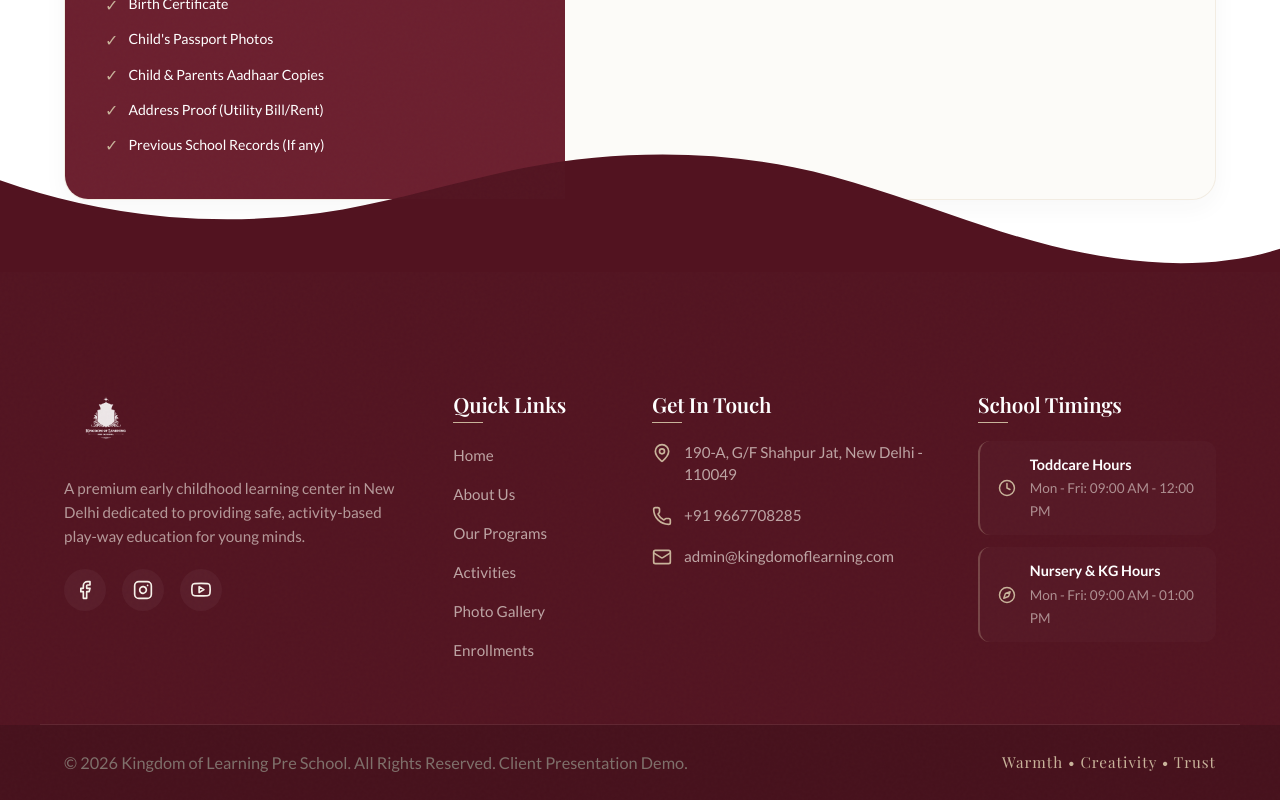
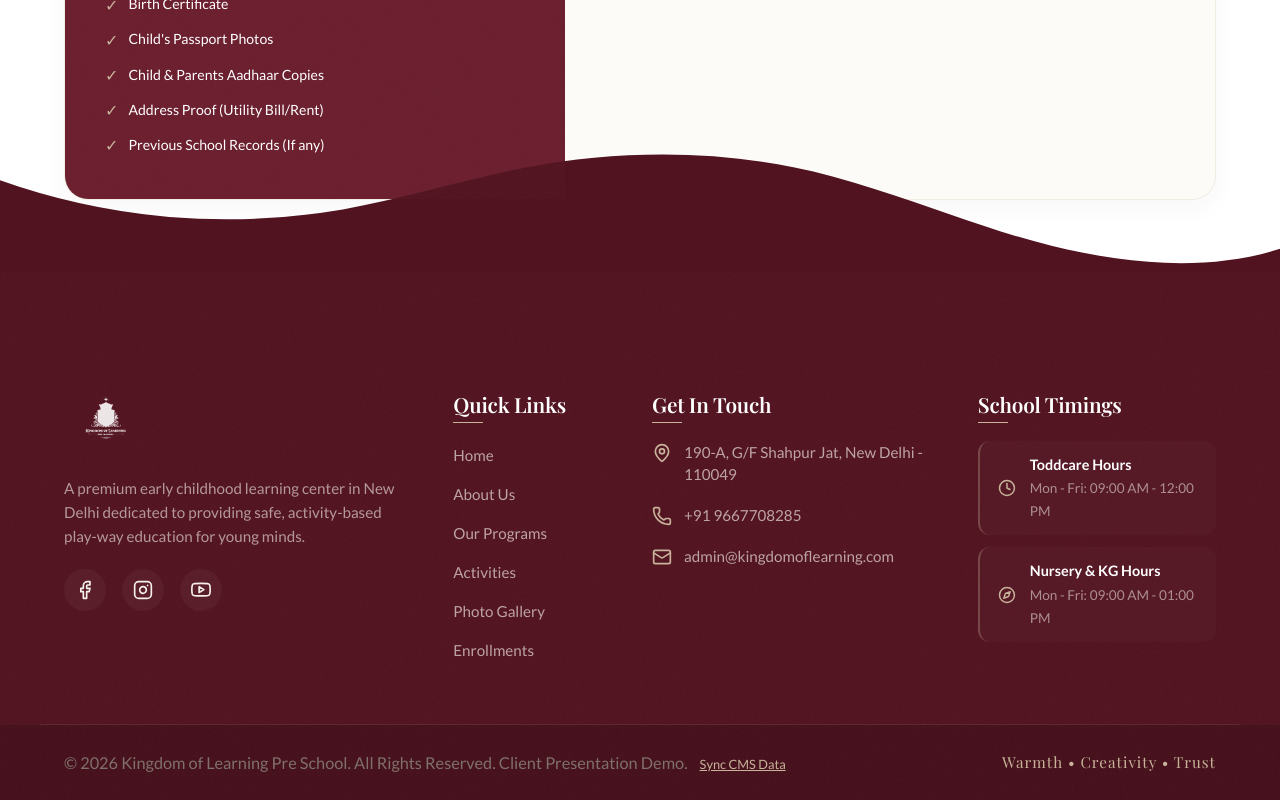
Before and after one commit to vinaychute2506-oss/Kingdom-Of-Planet-Web, a React (Vite) app: page / in a window 1280 px wide. Shown: the part 10962-11762 px from the top of the page. Built offline with nearby package versions, Linux system fonts and the light colour scheme; no server answers; a web font is replaced by a local one.

Commit message:
Advanced CMS refinements: version caching, structured local SEO data, GA tracker, success mail dispatches, and footer force sync link

```diff
--- a/index.html
+++ b/index.html
@@ -5,20 +5,71 @@
     <link rel="icon" type="image/png" href="/logo.png" />
     <meta name="viewport" content="width=device-width, initial-scale=1.0" />
     <meta name="description" content="Welcome to Kingdom of Learning Pre School - A premium early childhood learning center in Shahpur Jat, New Delhi dedicated to safe, activity-based play-way learning." />
+
     <!-- Open Graph / Facebook -->
     <meta property="og:type" content="website" />
     <meta property="og:title" content="Kingdom of Learning Pre School | A Kingdom Where Learning Comes Alive" />
     <meta property="og:description" content="Welcome to Kingdom of Learning Pre School - A premium early childhood learning center in Shahpur Jat, New Delhi." />
-    <meta property="og:image" content="/logo.png" />
+    <meta property="og:image" content="/og-preview.png" />
+
     <!-- Twitter -->
-    <meta property="twitter:card" content="summary" />
+    <meta property="twitter:card" content="summary_large_image" />
     <meta property="twitter:title" content="Kingdom of Learning Pre School | A Kingdom Where Learning Comes Alive" />
     <meta property="twitter:description" content="Welcome to Kingdom of Learning Pre School - A premium early childhood learning center in Shahpur Jat, New Delhi." />
-    <meta property="twitter:image" content="/logo.png" />
+    <meta property="twitter:image" content="/og-preview.png" />
+
     <link rel="preconnect" href="https://fonts.googleapis.com" />
     <link rel="preconnect" href="https://fonts.gstatic.com" crossorigin />
     <link href="https://fonts.googleapis.com/css2?family=Playfair+Display:ital,wght@0,400;0,500;0,600;0,700;1,400;1,500&family=Lato:wght@300;400;700;900&family=Poppins:wght@300;400;500;600;700&display=swap" rel="stylesheet" />
     <title>Kingdom of Learning Pre School | A Kingdom Where Learning Comes Alive</title>
+
+    <!-- Google Analytics (GA4) Tag Template -->
+    <script async src="https://www.googletagmanager.com/gtag/js?id=G-KOLPRESCHOOL"></script>
+    <script>
+      window.dataLayer = window.dataLayer || [];
+      function gtag(){dataLayer.push(arguments);}
+      gtag('js', new Date());
+      gtag('config', 'G-KOLPRESCHOOL');
+    </script>
+
+    <!-- Structured SEO LocalBusiness & Preschool JSON-LD Schema -->
+    <script type="application/ld+json">
+      {
+        "@context": "https://schema.org",
+        "@type": ["Preschool", "LocalBusiness", "EducationalOrganization"],
+        "@id": "https://www.kingdomoflearning.com",
+        "name": "Kingdom of Learning Pre School",
+        "image": "https://www.kingdomoflearning.com/og-preview.png",
+        "logo": "https://www.kingdomoflearning.com/logo.png",
+        "url": "https://www.kingdomoflearning.com",
+        "telephone": "+919667708285",
+        "email": "admin@kingdomoflearning.com",
+        "priceRange": "$$",
+        "address": {
+          "@type": "PostalAddress",
+          "streetAddress": "190-A, G/F Shahpur Jat",
+          "addressLocality": "New Delhi",
+          "postalCode": "110049",
+          "addressCountry": "IN"
+        },
+        "geo": {
+          "@type": "GeoCoordinates",
+          "latitude": 28.5738096,
+          "longitude": 77.2066373
+        },
+        "openingHoursSpecification": {
+          "@type": "OpeningHoursSpecification",
+          "dayOfWeek": ["Monday", "Tuesday", "Wednesday", "Thursday", "Friday"],
+          "opens": "09:00",
+          "closes": "13:00"
+        },
+        "sameAs": [
+          "https://facebook.com",
+          "https://instagram.com",
+          "https://youtube.com"
+        ]
+      }
+    </script>
   </head>
   <body>
     <div id="root"></div>
--- a/src/components/common/Footer.jsx
+++ b/src/components/common/Footer.jsx
@@ -5,8 +5,9 @@ import { FALLBACK_IMAGES } from '../../config/cms';
 import styles from './Footer.module.scss';
 
 const Footer = () => {
-  const { schoolInfo } = useCMS();
+  const { schoolInfo, refreshing, forceRefresh } = useCMS();
   const currentYear = new Date().getFullYear();
+
 
   const handleQuickLink = (hash) => {
     window.location.hash = hash;
@@ -105,10 +106,32 @@ const Footer = () => {
 
       <div className={styles.bottomBar}>
         <div className={`container ${styles.bottomContainer}`}>
-          <p>© {currentYear} {schoolInfo.schoolName}. All Rights Reserved. Client Presentation Demo.</p>
+          <p>
+            © {currentYear} {schoolInfo.schoolName}. All Rights Reserved. Client Presentation Demo.
+            <button
+              onClick={forceRefresh}
+              disabled={refreshing}
+              style={{
+                background: 'none',
+                border: 'none',
+                color: '#C8B39A',
+                marginLeft: '12px',
+                textDecoration: 'underline',
+                cursor: 'pointer',
+                fontSize: '0.8rem',
+                fontFamily: 'Lato',
+                transition: 'opacity 0.2s'
+              }}
+              onMouseEnter={(e) => { e.target.style.opacity = '0.8'; }}
+              onMouseLeave={(e) => { e.target.style.opacity = '1'; }}
+            >
+              {refreshing ? "Syncing..." : "Sync CMS Data"}
+            </button>
+          </p>
           <p className={styles.credits}>{schoolInfo.tagline}</p>
         </div>
       </div>
+
 
     </footer>
   );
--- a/src/components/common/WhatsAppButton.jsx
+++ b/src/components/common/WhatsAppButton.jsx
@@ -1,12 +1,22 @@
 import React from 'react';
 import { motion } from 'framer-motion';
 import { MessageCircle } from 'lucide-react';
+import { useCMS } from '../../context/CMSContext';
+import { trackEvent } from '../../services/analytics';
 import styles from './WhatsAppButton.module.scss';
 
 const WhatsAppButton = () => {
+  const { schoolInfo } = useCMS();
+
   const handleClick = () => {
-    // Standard mock WhatsApp redirect for preschool inquiry
-    window.open("https://wa.me/1234567890?text=Hello!%20I%20am%20interested%20in%20admissions%20at%20Kingdom%20Of%20Planet%20School.", "_blank");
+    const rawPhone = schoolInfo.whatsapp || '+919667708285';
+    // Sanitize number by stripping any space, plus, or dashes
+    const cleanPhone = rawPhone.replace(/\D/g, '');
+
+    // Log click conversion in Google Analytics
+    trackEvent('click', 'WhatsApp', 'Floating Action Widget');
+
+    window.open(`https://wa.me/${cleanPhone}?text=Hello!%20I%20am%20interested%20in%20admissions%20at%20Kingdom%20of%20Learning%20Pre%20School.`, "_blank");
   };
 
   return (
--- a/src/components/home/AdmissionsForm.jsx
+++ b/src/components/home/AdmissionsForm.jsx
@@ -3,8 +3,10 @@ import { motion, AnimatePresence } from 'framer-motion';
 import { Send, CheckCircle, User, Phone, Mail, CheckSquare, ClipboardList, AlertTriangle, Loader2 } from 'lucide-react';
 import { useCMS } from '../../context/CMSContext';
 import { submitForm } from '../../services/api';
+import { trackEvent } from '../../services/analytics';
 import SectionTitle from '../common/SectionTitle';
 import styles from './AdmissionsForm.module.scss';
+
 
 const AdmissionsForm = () => {
   const { schoolInfo, admissions } = useCMS();
@@ -87,6 +89,7 @@ const AdmissionsForm = () => {
       });
 
       if (response && response.status === 'success') {
+        trackEvent('submit', 'Inquiry', 'Admissions Form Success');
         setShowSuccess(true);
         setCooldown(true);
         setCooldownSeconds(10); // 10-second spam protection lock
--- a/src/pages/Contact.jsx
+++ b/src/pages/Contact.jsx
@@ -3,6 +3,7 @@ import { motion, AnimatePresence } from 'framer-motion';
 import { MapPin, Phone, Mail, Clock, Send, CheckCircle, Loader2 } from 'lucide-react';
 import { useCMS } from '../context/CMSContext';
 import { submitForm } from '../services/api';
+import { trackEvent } from '../services/analytics';
 import SectionTitle from '../components/common/SectionTitle';
 import styles from './Contact.module.scss';
 
@@ -70,6 +71,7 @@ const Contact = () => {
       });
 
       if (response && response.status === 'success') {
+        trackEvent('submit', 'Inquiry', 'Contact Form Success');
         setShowModal(true);
         setCooldown(true);
         setCooldownSeconds(10); // 10-second spam protection lock
--- a/src/pages/Gallery.jsx
+++ b/src/pages/Gallery.jsx
@@ -3,6 +3,7 @@ import { motion, AnimatePresence } from 'framer-motion';
 import { X, ZoomIn } from 'lucide-react';
 import { useCMS } from '../context/CMSContext';
 import { FALLBACK_IMAGES } from '../config/cms';
+import { trackEvent } from '../services/analytics';
 import SectionTitle from '../components/common/SectionTitle';
 import styles from './GalleryPage.module.scss';
 
@@ -27,9 +28,15 @@ const Gallery = () => {
     return () => window.removeEventListener('keydown', handleKeyDown);
   }, [selectedPhoto]);
 
+  // Track user gallery tab filters conversion
+  useEffect(() => {
+    trackEvent('filter', 'Gallery', activeTab);
+  }, [activeTab]);
+
   const filteredPhotos = activeTab === "All"
     ? gallery
     : gallery.filter(photo => photo.category === activeTab);
+
 
   return (
     <div className={styles.galleryPage}>
--- /dev/null
+++ b/src/services/analytics.js
@@ -0,0 +1,28 @@
+/**
+ * Kingdom of Learning Preschool — Lightweight Clicks & Engagement Analytics Tracking
+ */
+
+/**
+ * Tracks custom user actions and triggers custom Google Analytics events
+ *
+ * @param {string} action - The action description (e.g. 'click', 'submit', 'filter')
+ * @param {string} category - Category grouping (e.g. 'Inquiry', 'WhatsApp', 'Gallery')
+ * @param {string} label - Context label description
+ * @param {number} [value=null] - Optional numerical value
+ */
+export const trackEvent = (action, category, label, value = null) => {
+  // Graceful local logging for development and debugging
+  console.log(`[Analytics Trigger] Action: ${action} | Category: ${category} | Label: ${label}${value !== null ? ` | Value: ${value}` : ''}`);
+
+  if (typeof window !== 'undefined' && window.gtag) {
+    try {
+      window.gtag('event', action, {
+        event_category: category,
+        event_label: label,
+        value: value
+      });
+    } catch (err) {
+      console.warn('[Analytics] GA event dispatch failed:', err);
+    }
+  }
+};
```
Also changed, not shown: public/google-apps-script.js (+63 -0 lines), src/context/CMSContext.jsx (+13 -2 lines), public/og-preview.png (added).
